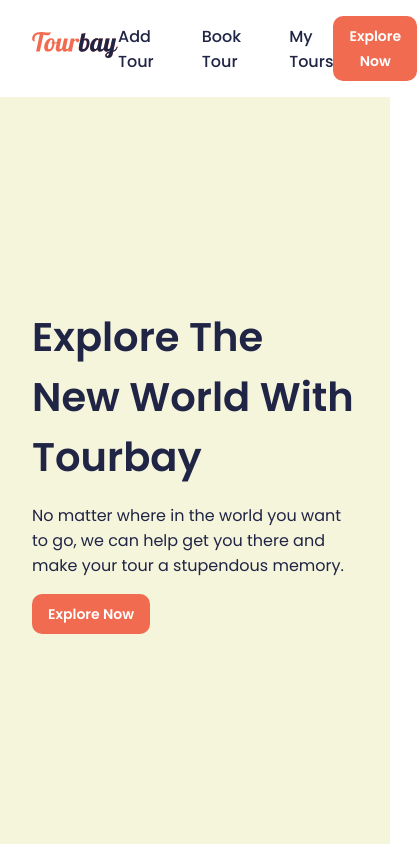
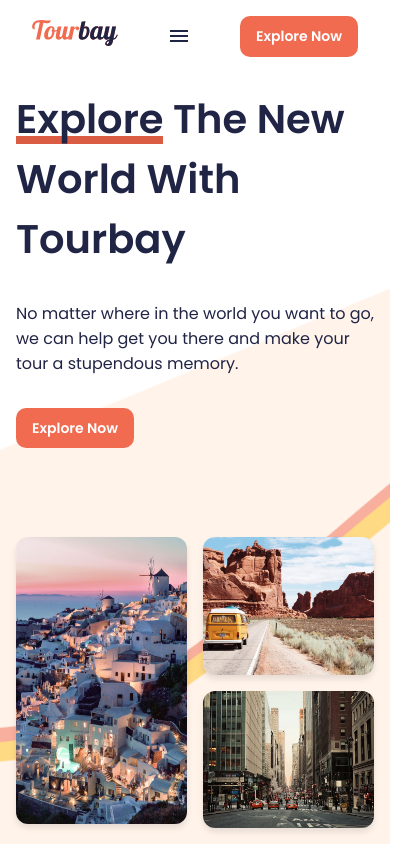
Before and after one commit to afnan-emumba/booking-system-app, a React (Vite) app: page / in a window 390 px wide. Shown: the whole page, 417 px wide, since content can reach past the window. Built offline with nearby package versions, Linux system fonts and the light colour scheme.

Commit message:
responsive navbar & fixed home page

```diff
--- a/src/components/Home.tsx
+++ b/src/components/Home.tsx
@@ -1,24 +1,36 @@
 import { Button } from "@mui/material";
 import { Link } from "react-router-dom";
+import HomeImage1 from "../assets/Images/home-pic-1.jpg";
+import HomeImage2 from "../assets/Images/home-pic-2.jpg";
+import HomeImage3 from "../assets/Images/home-pic-3.jpg";
 
 const Home = () => {
   return (
     <div className='homepage'>
       <div className='homepage-text'>
-        <h1>Explore The New World With Tourbay</h1>
+        <h1>
+          <span className='underline'>Explore</span> The New World With Tourbay
+        </h1>
         <p>
           No matter where in the world you want to go, we can help get you there
           and make your tour a stupendous memory.
         </p>
         <div>
-          <Button>
+          <Button variant='contained'>
             <Link className='navbar-link' to={"/explore-tours"}>
               Explore Now
             </Link>
           </Button>
         </div>
       </div>
-      <div className='homepage-img-container'></div>
+      <div className='homepage-images'>
+        <div className='homepage-background' />
+        <div className='image-grid'>
+          <img src={HomeImage1} alt='Destination 1' />
+          <img src={HomeImage2} alt='Destination 2' />
+          <img src={HomeImage3} alt='Destination 3' />
+        </div>
+      </div>
     </div>
   );
 };
--- a/src/components/Navbar.tsx
+++ b/src/components/Navbar.tsx
@@ -1,27 +1,48 @@
+import { useState } from "react";
 import { Outlet, Link } from "react-router-dom";
-import { Button } from "@mui/material";
+import { Button, IconButton } from "@mui/material";
+import MenuIcon from "@mui/icons-material/Menu";
+import CloseIcon from "@mui/icons-material/Close";
 import Logo from "../assets/Logo";
 
 const Navbar = () => {
+  const [menuOpen, setMenuOpen] = useState(false);
+
+  const toggleMenu = () => {
+    setMenuOpen(!menuOpen);
+  };
+
   return (
     <>
       <nav className='navbar'>
         <Link to={"/"}>
           <Logo />
         </Link>
-        <ul className='navbar-list'>
-          <Link className='navbar-link' to={"/add-tour"}>
+        <div className='navbar-toggle'>
+          <IconButton onClick={toggleMenu}>
+            {menuOpen ? <CloseIcon /> : <MenuIcon />}
+          </IconButton>
+        </div>
+        <ul
+          className={`navbar-menu navbar-list ${menuOpen ? "active" : ""}`}
+          style={{ listStyle: "none" }}
+        >
+          <Link className='navbar-link' to={"/add-tour"} onClick={toggleMenu}>
             <li>Add Tour</li>
           </Link>
-          <Link className='navbar-link' to={"/book-tour"}>
+          <Link className='navbar-link' to={"/book-tour"} onClick={toggleMenu}>
             <li>Book Tour</li>
           </Link>
-          <Link className='navbar-link' to={"/my-tours"}>
+          <Link className='navbar-link' to={"/my-tours"} onClick={toggleMenu}>
             <li>My Tours</li>
           </Link>
         </ul>
-        <Link className='navbar-link' to={"/explore-tours"}>
-          <Button>Explore Now</Button>
+        <Link
+          className='navbar-link'
+          to={"/explore-tours"}
+          onClick={toggleMenu}
+        >
+          <Button variant='contained'>Explore Now</Button>
         </Link>
       </nav>
       <Outlet />
--- a/src/index.css
+++ b/src/index.css
@@ -57,6 +57,9 @@ p {
     justify-content: center;
     align-items: center;
     gap: 3rem;
+    list-style: none;
+    margin: 0 auto;
+    flex-direction: row;
 }
 
 .navbar-list li {
@@ -69,19 +72,247 @@ p {
     cursor: pointer;
 }
 
+.navbar-toggle {
+    display: none;
+}
+
+.navbar-button {
+    margin-left: auto;
+}
+
+.underline {
+    position: relative;
+}
+
+.underline::after {
+    content: '';
+    position: absolute;
+    left: 0;
+    right: 0;
+    bottom: 6px;
+    border-bottom: 8px solid #da5c42;
+    transform: translateY(3px);
+    z-index: -1;
+}
+
 .homepage {
     display: flex;
     justify-content: space-between;
     align-items: center;
-    padding: 0 2rem;
+    padding: 2rem;
     flex-grow: 1;
     min-height: 100%;
-    background-color: beige;
+    position: relative;
+    overflow: hidden;
 }
 
 .homepage-text {
     display: flex;
     flex-direction: column;
     justify-content: center;
+    gap: 2rem;
+    z-index: 1;
+    margin-top: -150px;
+}
+
+.homepage-images {
+    position: relative;
+    width: 50%;
+    display: flex;
+    justify-content: center;
+    align-items: center;
+    top: 90px;
+}
+
+.homepage-background {
+    position: absolute;
+    background-image: url("./assets/images/home-pic-bg.png");
+    background-size: contain;
+    background-repeat: no-repeat;
+    width: 710px;
+    height: 920px;
+    z-index: -2;
+    top: -320px;
+    right: -140px;
+}
+
+.image-grid {
+    display: grid;
+    grid-template-columns: repeat(2, 1fr);
+    grid-template-rows: auto auto;
     gap: 1rem;
+    z-index: 1;
+    width: 70%;
 }
+
+.image-grid img {
+    width: 100%;
+    height: auto;
+    object-fit: cover;
+    border-radius: 12px;
+    box-shadow: 0px 4px 6px rgba(0, 0, 0, 0.1);
+}
+
+.image-grid img:nth-child(1) {
+    grid-row: 1 / span 2;
+}
+
+/* Responsive Styles */
+@media (max-width: 1024px) {
+    .navbar-list {
+        display: none;
+    }
+
+    .navbar-toggle {
+        display: block;
+        cursor: pointer;
+    }
+
+    .navbar-menu {
+        display: none;
+        flex-direction: column;
+        align-items: center;
+        gap: 1rem;
+        position: absolute;
+        top: 100%;
+        left: 0;
+        width: 100%;
+        background-color: #fff;
+        box-shadow: 0 4px 8px rgba(0, 0, 0, 0.1);
+        z-index: 998;
+        list-style: none;
+        padding: 1rem;
+    }
+
+    .navbar-menu.active {
+        display: flex;
+    }
+
+    .navbar-button {
+        display: none;
+    }
+
+    .homepage {
+        flex-direction: column;
+        padding: 1rem;
+    }
+
+    .homepage-text {
+        margin-top: 0;
+    }
+
+    .homepage-images {
+        width: 100%;
+        top: 0;
+    }
+
+    .image-grid {
+        width: 100%;
+    }
+}
+
+@media (max-width: 768px) {
+    .navbar-list {
+        display: none;
+    }
+
+    .navbar-toggle {
+        display: block;
+        cursor: pointer;
+    }
+
+    .navbar-menu {
+        display: none;
+        flex-direction: column;
+        align-items: center;
+        gap: 1rem;
+        position: absolute;
+        top: 100%;
+        left: 0;
+        width: 100%;
+        background-color: #fff;
+        box-shadow: 0 4px 8px rgba(0, 0, 0, 0.1);
+        z-index: 998;
+        list-style: none;
+        padding: 1rem;
+    }
+
+    .navbar-menu.active {
+        display: flex;
+    }
+
+    .navbar-button {
+        display: none;
+    }
+
+    .homepage {
+        flex-direction: column;
+        padding: 1rem;
+    }
+
+    .homepage-text {
+        margin-top: 0;
+    }
+
+    .homepage-images {
+        width: 100%;
+        top: 0;
+    }
+
+    .image-grid {
+        width: 100%;
+    }
+}
+
+@media (max-width: 480px) {
+    .navbar-list {
+        display: none;
+    }
+
+    .navbar-toggle {
+        display: block;
+        cursor: pointer;
+    }
+
+    .navbar-menu {
+        display: none;
+        flex-direction: column;
+        align-items: center;
+        gap: 1rem;
+        position: absolute;
+        top: 100%;
+        left: 0;
+        width: 100%;
+        background-color: #fff;
+        box-shadow: 0 4px 8px rgba(0, 0, 0, 0.1);
+        z-index: 998;
+        list-style: none;
+        padding: 1rem;
+    }
+
+    .navbar-menu.active {
+        display: flex;
+    }
+
+    .navbar-button {
+        display: none;
+    }
+
+    .homepage {
+        flex-direction: column;
+        padding: 1rem;
+    }
+
+    .homepage-text {
+        margin-top: 0;
+    }
+
+    .homepage-images {
+        width: 100%;
+        top: 0;
+    }
+
+    .image-grid {
+        width: 100%;
+    }
+}
--- a/src/theme.ts
+++ b/src/theme.ts
@@ -5,8 +5,6 @@ const theme = createTheme({
     MuiButton: {
       styleOverrides: {
         root: {
-          backgroundColor: "#F16B51",
-          color: "#fff",
           "&:hover": {
             backgroundColor: "#c74f38",
           },
@@ -15,6 +13,10 @@ const theme = createTheme({
           textTransform: "none",
           fontSize: 14,
         },
+      },
+      defaultProps: {
+        disableRipple: true,
+        disableElevation: true,
       },
     },
   },
```
